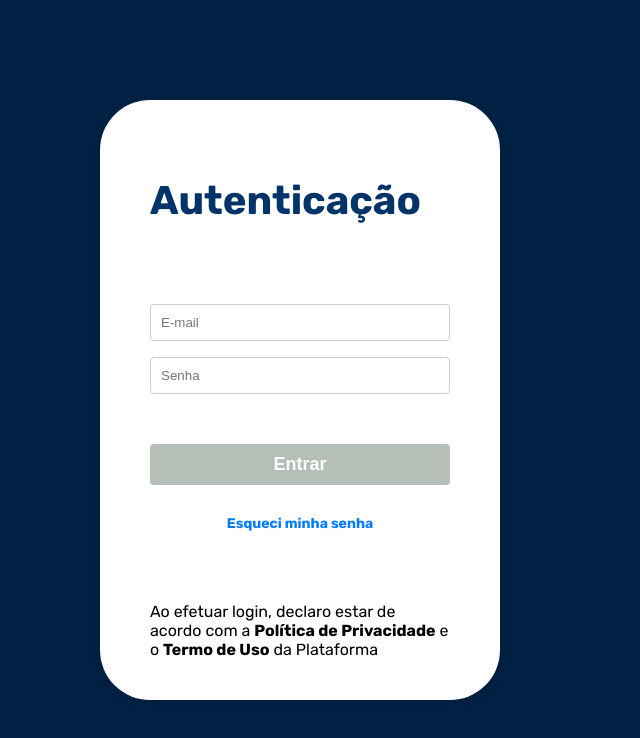
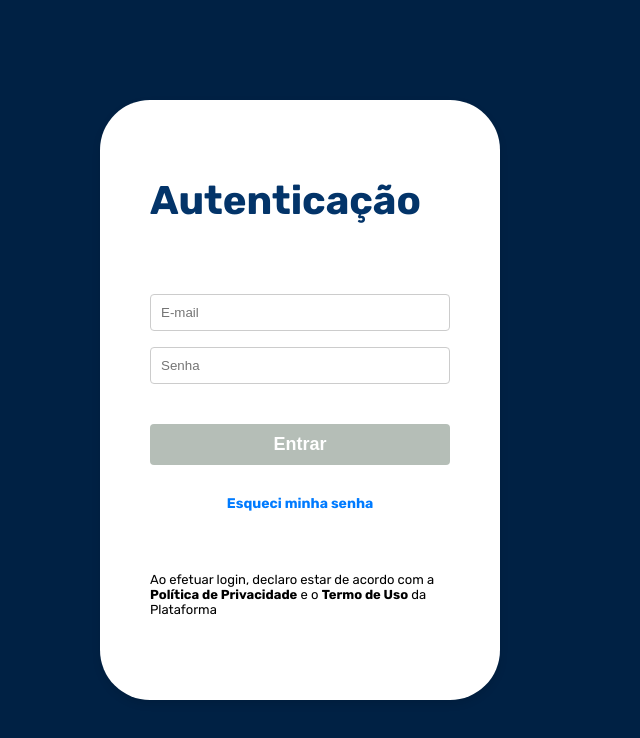
Before and after one commit to gemaquejr/react-login-page, a React (Create React App) app: page / in a window 1280 px wide. Shown: the top 738 px of the page, without its empty margins (0-640 px from the left). Built offline with nearby package versions, Linux system fonts and the light colour scheme.

Commit message:
Fix: module.css no componente de Login
Signed-off-by: gemaquejr <gemaquejr@hotmail.com>

```diff
--- a/src/components/Login/Login.module.css
+++ b/src/components/Login/Login.module.css
@@ -31,7 +31,7 @@
 .login_box h1 {
     font-size: 40px;
     text-align: left;
-    margin-bottom: 80px;
+    margin-bottom: 70px;
     color: #033469;
 }
 
@@ -51,7 +51,7 @@
 .login_button {
     width: 100%;
     padding: 10px;
-    margin-top: 50px;
+    margin-top: 40px;
     background-color: #b5beb7;
     color: white;
     border: none;
@@ -73,8 +73,8 @@
 
 .policy {
     text-align: left;
-    margin-top: 70px;
-    font-size: 16px;
+    margin-top: 60px;
+    font-size: 13px;
 }
 
 .policy a {
```
